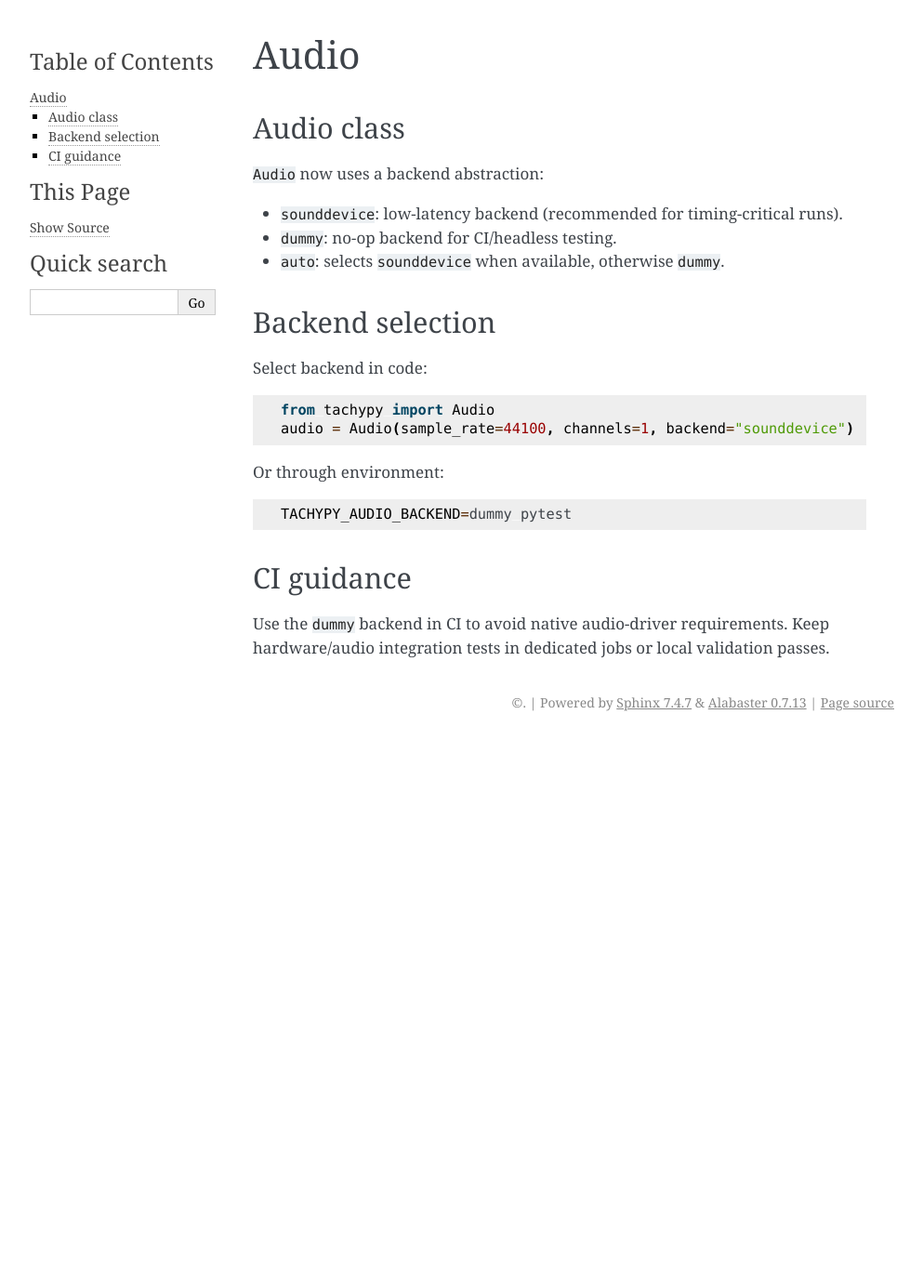
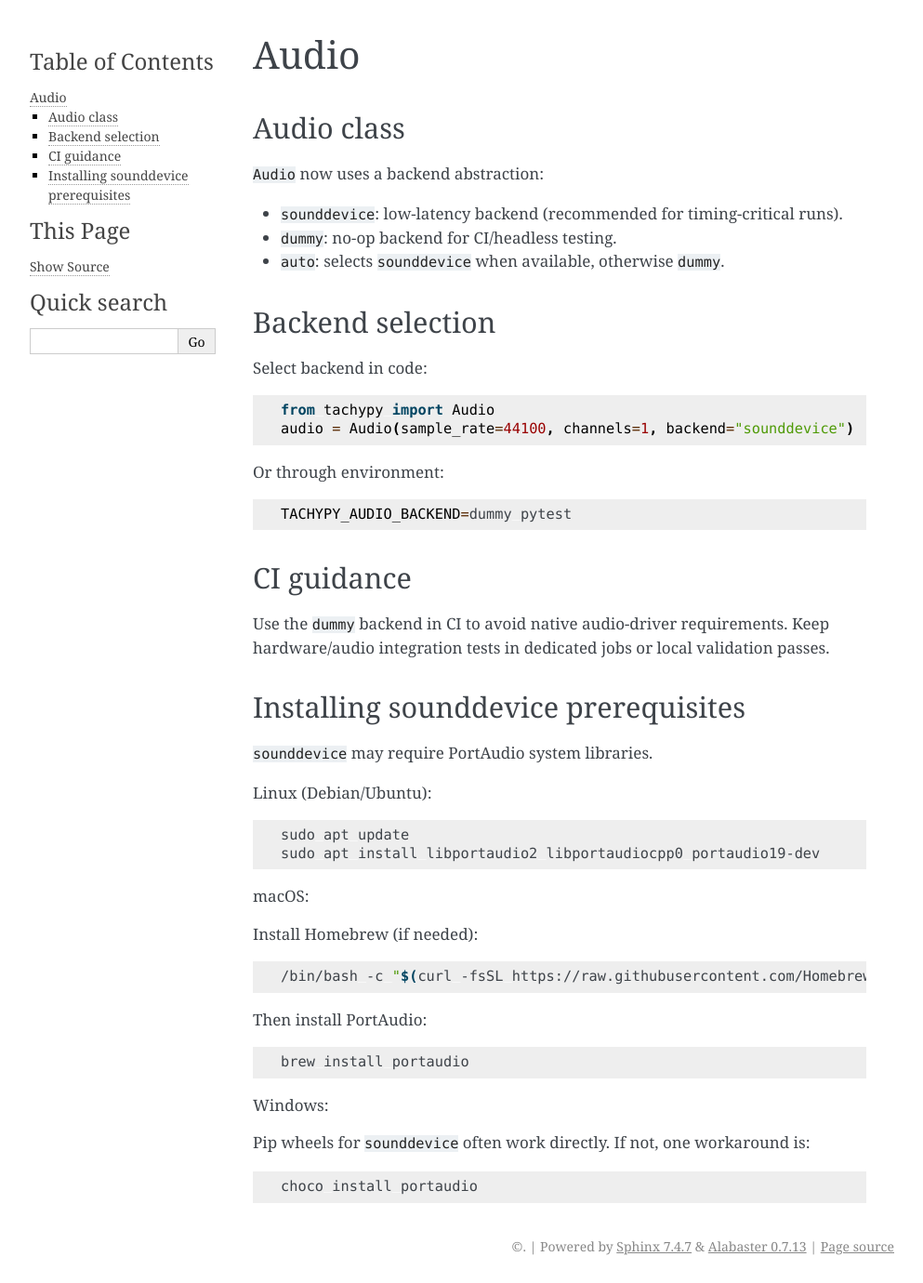
Before and after one commit to Charestlab/tachypy, a Sphinx documentation site: the page built from docs/audio.rst, in a window 1280 px wide. Shown: the whole page at 93% size, without its empty margins (148-1141 px from the left). Built offline with Sphinx 7.4.7, drawn with Linux system fonts in a browser that asks for light colours; before the commit the page ends 900 px from its top, so only the background shows below that.

Commit message:
Document PortAudio prerequisites for sounddevice

```diff
--- a/docs/audio.rst
+++ b/docs/audio.rst
@@ -32,3 +32,37 @@ CI guidance
 Use the ``dummy`` backend in CI to avoid native audio-driver requirements.
 Keep hardware/audio integration tests in dedicated jobs or local validation
 passes.
+
+Installing sounddevice prerequisites
+------------------------------------
+
+``sounddevice`` may require PortAudio system libraries.
+
+Linux (Debian/Ubuntu):
+
+.. code-block:: bash
+
+   sudo apt update
+   sudo apt install libportaudio2 libportaudiocpp0 portaudio19-dev
+
+macOS:
+
+Install Homebrew (if needed):
+
+.. code-block:: bash
+
+   /bin/bash -c "$(curl -fsSL https://raw.githubusercontent.com/Homebrew/install/HEAD/install.sh)"
+
+Then install PortAudio:
+
+.. code-block:: bash
+
+   brew install portaudio
+
+Windows:
+
+Pip wheels for ``sounddevice`` often work directly. If not, one workaround is:
+
+.. code-block:: bash
+
+   choco install portaudio
```
Also changed, not shown: README.md (+33 -0 lines).
